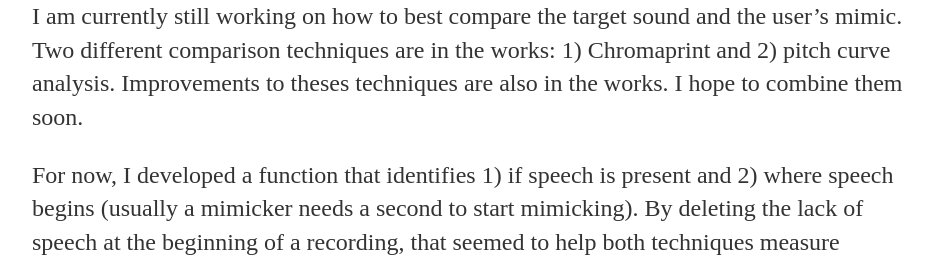
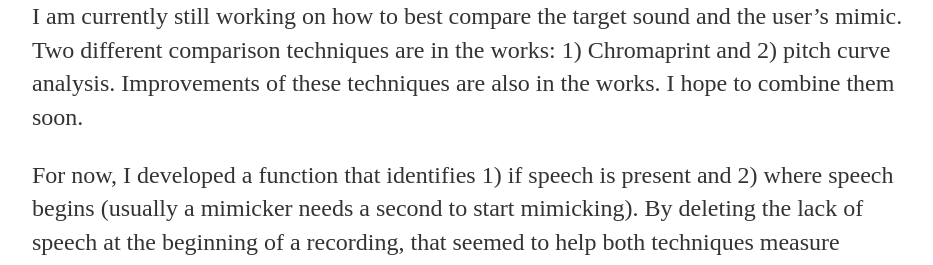
Before and after one commit to a-n-rose/a-n-rose.github.io, a Jekyll site: the page built from _posts/2018-08-01-mimic-master.md, in a window 1280 px wide and 900 px high, scrolled down 5614 px, cut to the strip 257-522 px from the top of the window. Shown: the whole strip, without its empty margins (160-1093 px from the left). Built offline with Jekyll 4.4.1, drawn with Linux system fonts in a browser that asks for light colours.

Commit message:
typo fix

````diff
--- a/_posts/2018-08-01-mimic-master.md
+++ b/_posts/2018-08-01-mimic-master.md
@@ -129,7 +129,7 @@ A surprise issue I faced was artifacts in collected audio data: in some of the r
 ##### Example of Beginning Recording Artifact
 ![Imgur](https://i.imgur.com/aeqYaoM.png)
 
-I am currently still working on how to best compare the target sound and the user's mimic. Two different comparison techniques are in the works: 1) Chromaprint and 2) pitch curve analysis. Improvements to theses techniques are also in the works. I hope to combine them soon.
+I am currently still working on how to best compare the target sound and the user's mimic. Two different comparison techniques are in the works: 1) Chromaprint and 2) pitch curve analysis. Improvements of these techniques are also in the works. I hope to combine them soon.
 
 For now, I developed a function that identifies 1) if speech is present and 2) where speech begins (usually a mimicker needs a second to start mimicking). By deleting the lack of speech at the beginning of a recording, that seemed to help both techniques measure similarity better.
 ```
````
